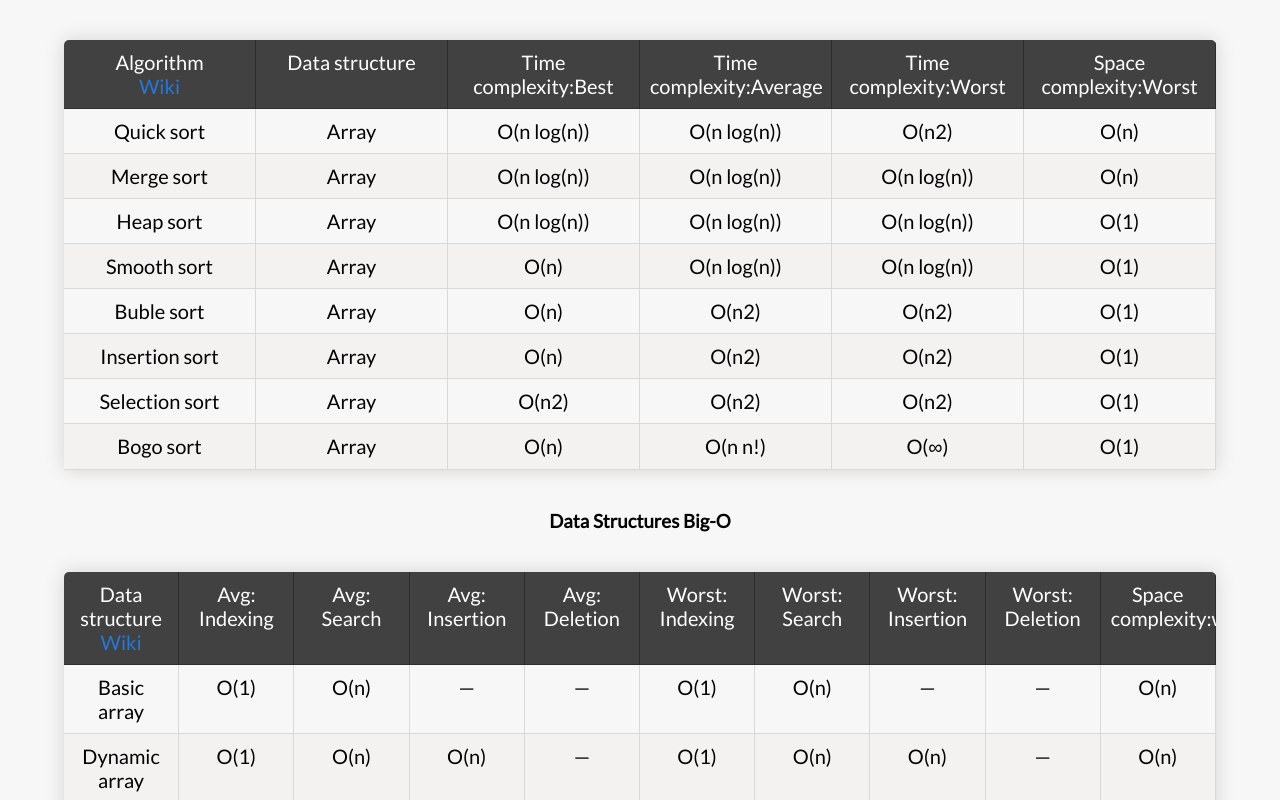
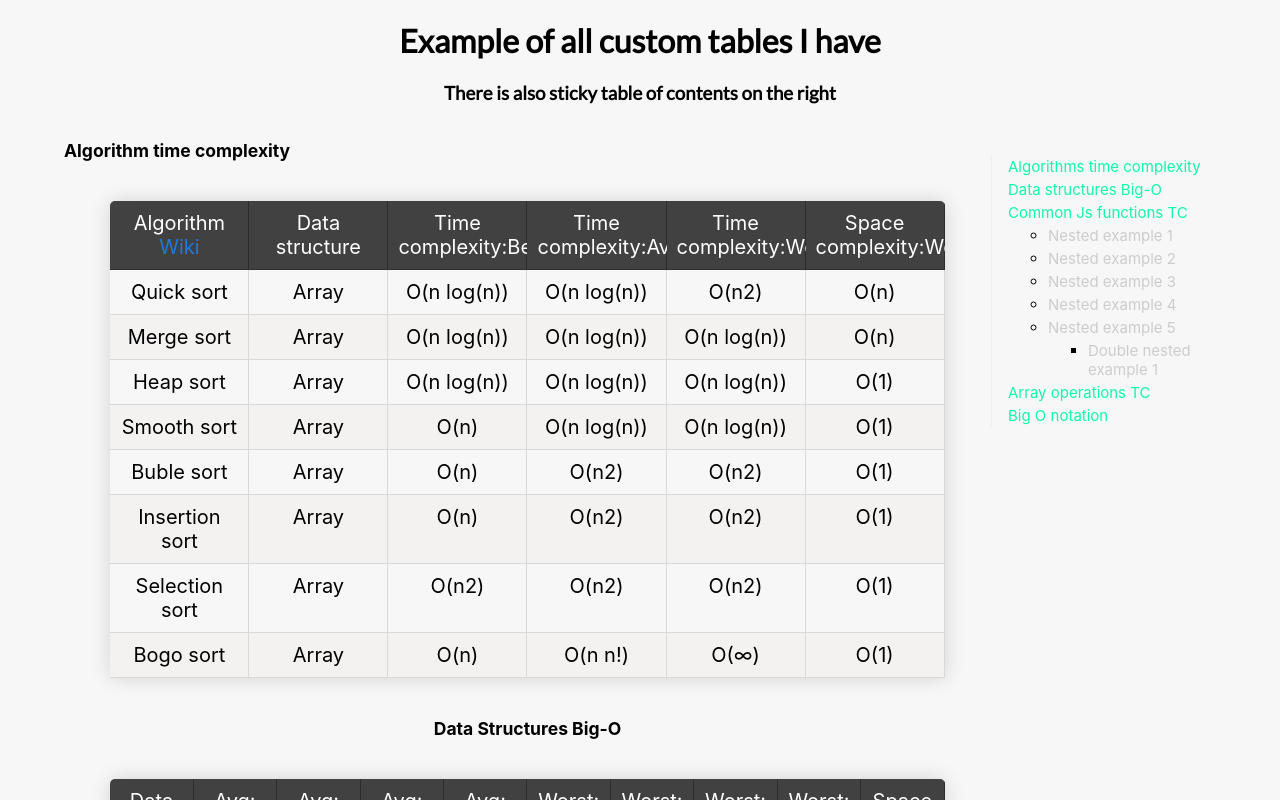
Before and after one commit to dommyrock/gh-deploy, a React (Create React App) app: page /#/table in a window 1280 px wide. Shown: the top 800 px of the page. Built offline with nearby package versions, Linux system fonts and the light colour scheme.

Commit message:
webapp-added toc side nav to HoverableTableExample component also  fixed bug where i was using constants inside of func component instead moving them out

```diff
--- a/src/App.js
+++ b/src/App.js
@@ -4,7 +4,7 @@ import AppRouter from "./components/Layout/AppRouter";
 
 //moved out into index.js because this need to wrapp router since i render components from inside it!
 import { GlobalProvider } from "./context-providers/GlobalContextProvider";
-import { HashRouter as Router } from "react-router-dom";
+import { HashRouter as Router } from "react-router-dom"; //was BrowserRouter
 function App() {
   return (
     <GlobalProvider>
--- a/src/components/Layout/AppRouter.jsx
+++ b/src/components/Layout/AppRouter.jsx
@@ -7,7 +7,7 @@ import GithubFeaturedList from "../SyntaxHighlighter/GithubFeatured/GithubFeatur
 import HoverableTableExample from "../SyntaxHighlighter/tables/HoverableTableExample";
 import DraggableExample from "../draggableComponent/DraggableExample";
 
-const AppRouter = () => {
+export default function AppRouter() {
   return (
     <Switch>
       <Route exact path="/" component={ExampleHighlighter} />
@@ -18,8 +18,7 @@ const AppRouter = () => {
       <Route exact path="/drag" component={DraggableExample} />
     </Switch>
   );
-};
-export default AppRouter;
+}
 
 //Scroll to element in view https://stackoverflow.com/questions/43441856/reactjs-how-to-scroll-to-an-element
 // or https://stackoverflow.com/questions/40280369/use-anchors-with-react-router
--- /dev/null
+++ b/src/components/SyntaxHighlighter/scrollable.css
@@ -0,0 +1,82 @@
+/* 1. Enable smooth scrolling */
+html {
+  scroll-behavior: smooth;
+}
+/* 2. Make nav sticky */
+.main_scrollable > nav {
+  position: sticky;
+  top: 2rem;
+  align-self: start;
+}
+
+/* 3. ScrollSpy active styles (see JS tab for activation) */
+/* .section-nav > li.active > a {
+  color: rgb(15, 247, 169) !important;
+  font-weight: 500;
+} */
+.active_section {
+  color: rgb(15, 247, 169) !important;
+}
+
+/* Sidebar Navigation */
+.section_nav {
+  margin-top: 2rem;
+  padding-left: 0;
+  border-left: 1px solid #efefef;
+}
+
+.section_nav a {
+  text-decoration: none;
+  display: block;
+  padding: 0.125rem 0;
+  color: #ccc;
+  transition: all 50ms ease-in-out; /* 💡 This small transition makes setting of the active state smooth */
+}
+
+.section_nav a:hover,
+.section_nav a:focus {
+  color: rgb(226, 90, 208);
+}
+
+/** Poor man's reset **/
+* {
+  box-sizing: border-box;
+}
+
+/*To make the transition to and from .active*/
+.section-nav a {
+  transition: all 100ms ease-in-out;
+}
+
+/* .body {
+  font-family: -apple-system, BlinkMacSystemFont, "Segoe UI", "Roboto", "Oxygen", "Ubuntu", "Cantarell", "Fira Sans",
+    "Droid Sans", "Helvetica Neue", sans-serif;
+} */
+
+.ul,
+.ol {
+  list-style: none;
+  margin: 0;
+  padding: 0;
+}
+ol.ol,
+ul.ul > li {
+  margin-left: 1rem;
+}
+
+/** page layout **/
+.main_scrollable {
+  font-family: -apple-system, BlinkMacSystemFont, "Segoe UI", "Roboto", "Oxygen", "Ubuntu", "Cantarell", "Fira Sans",
+    "Droid Sans", "Helvetica Neue", sans-serif;
+  font-size: 15px;
+  display: grid;
+  grid-template-columns: 1fr 15em;
+  max-width: 100em;
+  width: 90%;
+  margin: 0 auto;
+}
+
+/** enlarge the sections for this demo, so that we have a long scrollable page **/
+.section {
+  margin-bottom: 20rem;
+}
--- a/src/components/SyntaxHighlighter/tables/HoverableTableCell.jsx
+++ b/src/components/SyntaxHighlighter/tables/HoverableTableCell.jsx
@@ -34,7 +34,6 @@ export default HoverableTableCell;
  * Cell index
  */
 function colorCell(color, rowIndex) {
-  console.log(rowIndex);
   if (rowIndex < 4) return color.green;
   else if (rowIndex > 3 && rowIndex < 6) return color.yellow;
   else return color.red;
--- a/src/components/SyntaxHighlighter/tables/HoverableTableExample.jsx
+++ b/src/components/SyntaxHighlighter/tables/HoverableTableExample.jsx
@@ -1,4 +1,4 @@
-import React from "react";
+import React, { useEffect } from "react";
 // import OriginalTableExample from "./originalTable";
 import HoverableTable from "./HoverableTable";
 import {
@@ -13,10 +13,8 @@ import {
   bigONamesHeaders,
   bigONames,
 } from "./table_data";
-// beutifull dnd table example :https://github.com/atlassian/react-beautiful-dnd/blob/master/stories/src/table/with-fixed-columns.jsx
+import ".././scrollable.css";
 
-/*data  @src https://en.wikipedia.org/wiki/Best,_worst_and_average_case */
-const HoverableTableExample = () => {
 const firstHeader = algorithmHeaders[0];
 algorithmHeaders.shift(); //remove 1st element
 const restOfHeaders = algorithmHeaders;
@@ -37,20 +35,54 @@ const HoverableTableExample = () => {
 bigONamesHeaders.shift();
 const restOfbigONamesHeaders = bigONamesHeaders;
 
+const HoverableTableExample = () => {
+  //Color elements in view (Table of content elements on right)
+  window.addEventListener("DOMContentLoaded", () => {
+    const observer = new IntersectionObserver((entries) => {
+      entries.forEach((entry) => {
+        const id = entry.target.getAttribute("id");
+        console.log(id);
+
+        if (entry.intersectionRatio > 0) {
+          document.querySelector(`nav li a[href="#${id}"]`).classList.add("active_section");
+        } else {
+          document.querySelector(`nav li a[href="#${id}"]`).classList.remove("active_section");
+        }
+      });
+    });
+
+    // Track all sections that have an `id` applied
+    document.querySelectorAll("section[id]").forEach((section) => {
+      observer.observe(section);
+    });
+  });
+
   return (
     <>
+      <h1 style={center_text_inline}>Example of all custom tables I have </h1>
+      <h3 style={center_text_inline}>There is also sticky table of contents on the right</h3>
+      <main className="main_scrollable">
+        <div>
+          <section id="algorithms_TC">
+            <h3>Algorithm time complexity</h3>
             <HoverableTable
               {...{ firstHeader: firstHeader, restOfHeaders: restOfHeaders, rowsData: algorithmRows, columns: 6 }}
             />
+          </section>
+          <section id="data_structures_big-o">
             <h3 style={center_text_inline}>Data Structures Big-O</h3>
             <HoverableTable
               {...{ firstHeader: first10, restOfHeaders: restOfH10, rowsData: dataStructureRows, columns: 10 }}
             />
-      {/* 3 col eample */}
+          </section>
+          {/* 3 col example */}
+          <section id="common_js_built_in_func">
             <h3 style={center_text_inline}>Common JS Array built-in functions</h3>
             <HoverableTable
               {...{ firstHeader: firstCommonjs, restOfHeaders: restOfCOmmonJS, rowsData: commonJSfunc, columns: 3 }}
             />
+          </section>
+          <section id="array_operations_tc">
             <h3 style={center_text_inline}>Array operations time complexity</h3>
             <HoverableTable
               {...{
@@ -60,6 +92,8 @@ const HoverableTableExample = () => {
                 columns: 2,
               }}
             />
+          </section>
+          <section id="big_o_notation">
             <h3 style={center_text_inline}>Big O Notation</h3>
             <HoverableTable
               {...{
@@ -70,7 +104,51 @@ const HoverableTableExample = () => {
                 cellColor: { green: "rgb(198, 239, 206)", yellow: "#FFF3E0", red: "#FFEBEE" },
               }}
             />
+          </section>
           {/* <OriginalTableExample /> */}
+        </div>
+        <nav className="section_nav">
+          <ol className="ol">
+            <li>
+              <a href="#algorithms_TC">Algorithms time complexity</a>
+            </li>
+            <li>
+              <a href="#data_structures_big-o">Data structures Big-O</a>
+            </li>
+            <li>
+              <a href="#common_js_built_in_func">Common Js functions TC</a>
+              <ul>
+                <li>
+                  <a href="#test_1">Nested example 1</a>
+                </li>
+                <li>
+                  <a href="#test_2">Nested example 2</a>
+                </li>
+                <li>
+                  <a href="#test_3">Nested example 3</a>
+                </li>
+                <li>
+                  <a href="#test_4">Nested example 4</a>
+                </li>
+                <li>
+                  <a href="#test_5">Nested example 5</a>
+                  <ul>
+                    <li>
+                      <a href="#test_6">Double nested example 1</a>
+                    </li>
+                  </ul>
+                </li>
+              </ul>
+            </li>
+            <li>
+              <a href="#array_operations_tc">Array operations TC</a>
+            </li>
+            <li>
+              <a href="#big_o_notation">Big O notation</a>
+            </li>
+          </ol>
+        </nav>
+      </main>
     </>
   );
 };
@@ -81,3 +159,6 @@ const center_text_inline = {
 };
 
 //if i want to hide something form page -->style="visiblity:hidden"
+
+// beutifull dnd table example :https://github.com/atlassian/react-beautiful-dnd/blob/master/stories/src/table/with-fixed-columns.jsx
+//scrollinto view nav https://css-tricks.com/sticky-table-of-contents-with-scrolling-active-states/
--- a/src/components/SyntaxHighlighter/tables/table_data.js
+++ b/src/components/SyntaxHighlighter/tables/table_data.js
@@ -38,9 +38,7 @@ export const dataStructureRows = [
   ["Doubly linked", "list	O(n)", "O(n)", "O(1)", "O(1)", "O(n)", "O(n)", "O(1)", "O(1)", "O(n)"],
   ["Hash table", "—", "O(1)", "O(1)", "O(1)", "—", "O(n)", "O(n)", "O(n)", "O(n)"],
   ["Binary search tree", "—", "O(log (n))", "O(log (n))", "O(log (n))", "—", "O(n)", "O(n)", "O(n)", "O(n)"],
-  ,
   ["B-tree", "—", "O(log (n))", "O(log (n))", "O(log (n))", "—", "O(log (n))", "O(log (n))", "O(log (n))", "O(n)"],
-  ,
   [
     "Red-black tree",
     "—",
@@ -53,9 +51,7 @@ export const dataStructureRows = [
     "O(log (n))",
     "O(n)",
   ],
-  ,
   ["AVL tree", "—", "O(log (n))", "O(log (n))", "O(log (n))", "—", "O(log (n))", "O(log (n))", "O(log (n))", "O(n)"],
-  ,
 ];
 /**function description example
  * @param commonJSfunc
```
Also changed, not shown: src/utils/gifexample.js (+27 -27 lines). Lines whose indentation alone changed are shown as unchanged.
